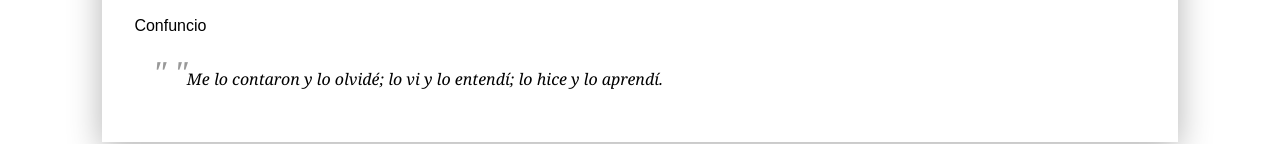
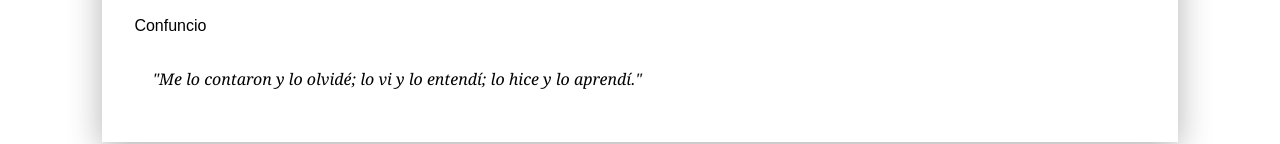
Before and after one commit to DonParrake/DonParrake.github.io, a plain HTML site: page p13.html in a window 1280 px wide. Shown: the part 429-573 px from the top of the page. Drawn offline with Linux system fonts and the light colour scheme; a web font is replaced by a local one.

Commit message:
Add files via upload

```diff
--- a/p13.html
+++ b/p13.html
@@ -56,7 +56,7 @@
   }
 
   section.dos span.quoted:before {
-    content: '" "';
+    content: '';
     font-size: 2em;
     color: #999;
     margin: 0 0 0 4px;
@@ -179,7 +179,7 @@
   <section class="dos">
     <h2>P2. Citaciones</h2>
     <p>Confuncio</p>
-    <p><span class="quoted">Me lo contaron y lo olvidé; lo vi y lo entendí; lo hice y lo aprendí.</span></p>
+    <p><span class="quoted">"Me lo contaron y lo olvidé; lo vi y lo entendí; lo hice y lo aprendí."</span></p>
   </section>
 
   <section class="tres">
```
